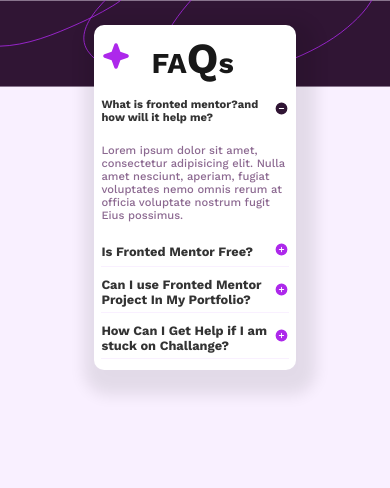
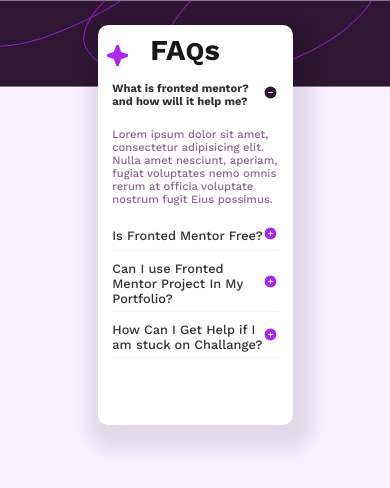
Before and after one commit to Abdullah1201/faq-card-main, a plain HTML site: page index.html in a window 390 px wide. Drawn offline with nearby package versions, Linux system fonts and the light colour scheme.

Commit message:
first commit

```diff
--- a/style.css
+++ b/style.css
@@ -115,6 +115,7 @@ body{
   .card{
 
       width: 52vw;
+      height: 150vh;
       padding: 2vw;
 
   }
@@ -123,14 +124,63 @@ body{
   }
 
 }
+@media (max-width:500px){
+  .card{
+    width: 50vw;
+    height: 70vh;
+    top: 20px;
+  }
 
-@media (max-width:400px){
+  .faq img{
+    width: 25px;
+    height: 25px;
+    margin: 0px 0px -13px;
+  }
+  .faq h1{
+    font-size: 1.7rem;
+    margin: 0 -10px;
+  }
+  .faq h1 .Q{
+    font-size:1.6rem ;
+  }
+  .faq-quastion-title{
+    padding: 0 7px;
+  }
+  .faq-quastion-title h5 {
+       font-size: 0.8em;
+       padding: 0 0px;
+  }
+  .faq-quastion-title img{
+    width: 15px;
+    height: 15px;
+  }
+  .paragraph{
+    font-size: 0.8em;
+    padding: 0 7px;
+  }
+  .question-bar{
+    padding: 0 7px;
+    margin-top: 0px;
+  }
+  .question-with-title{
+    padding: 5px 0;
+  }
+  .question-with-title h3{
+    font-size: 0.8em;
+    font-weight: 500;
+  }
+  .question-with-title img{
+    width: 15px;
+    height: 15px;
+  }
+}
+@media (max-width:430px){
 
   .card{
     position: absolute;
     top: 25px;
     /* width: 300px; */
-    height: 345px;
+    height: 400px;
   }
 
   .faq{
```
